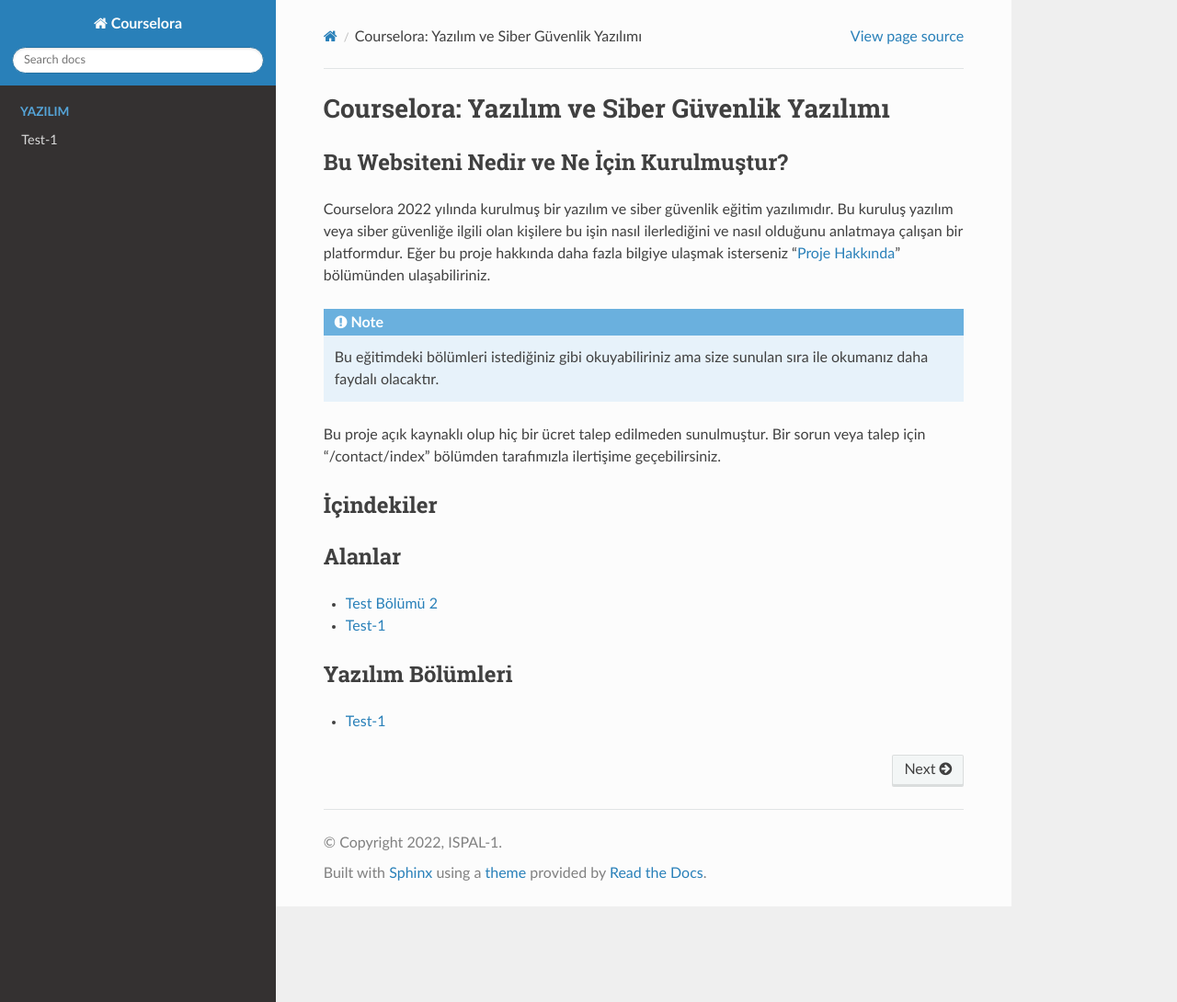
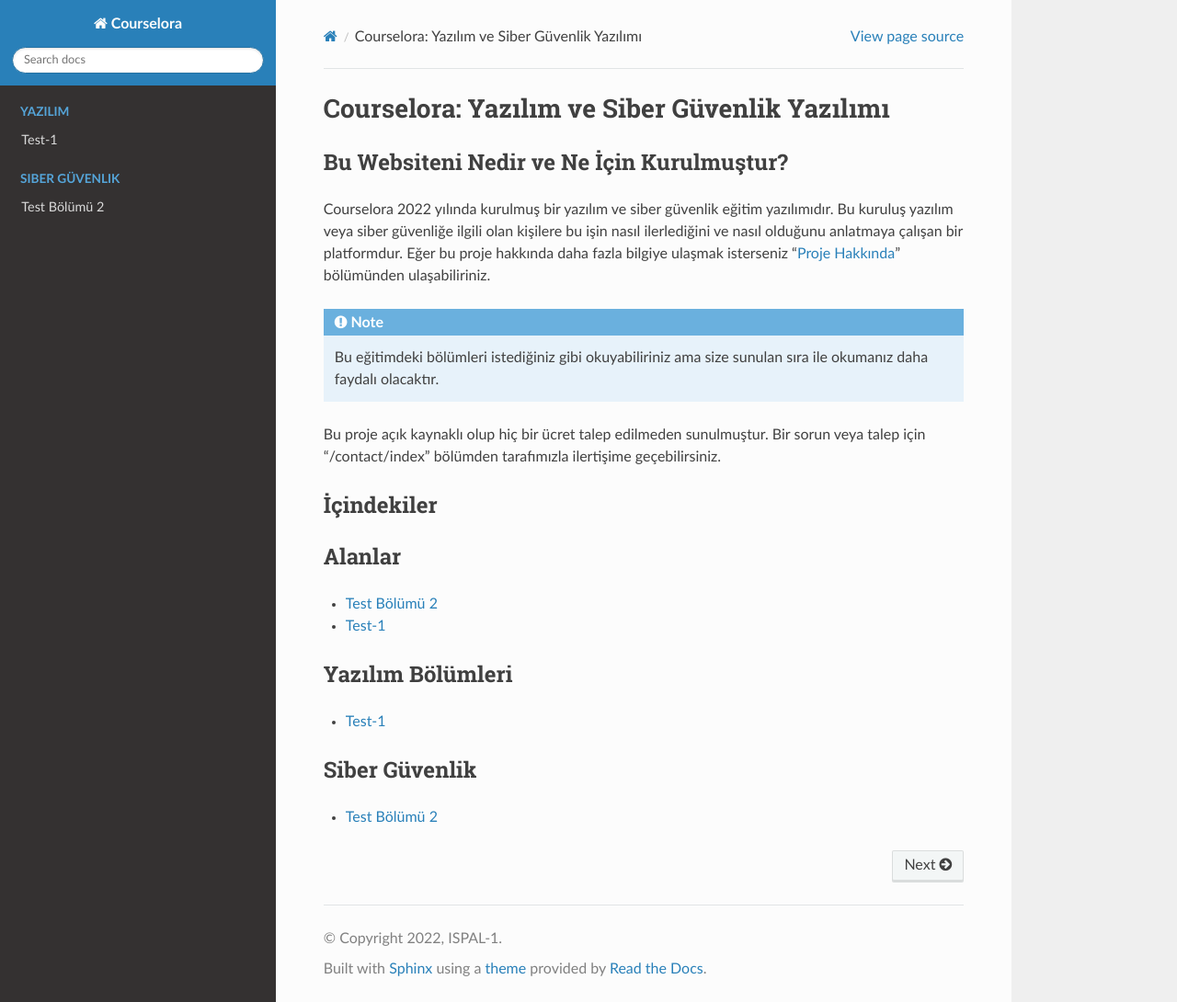
Before and after one commit to courselora/courselora_project, a Sphinx documentation site: the page built from docs/source/index.rst, in a window 1280 px wide and 1090 px high. Shown: the whole window at 92% size. Built offline with Sphinx 7.4.7 and the Read the Docs theme 2.0.0, drawn with Linux system fonts in a browser that asks for light colours; pages that are not in the unit, such as notebooks, are missing from menus.

Commit message:
Update index.rst

```diff
--- a/docs/source/index.rst
+++ b/docs/source/index.rst
@@ -38,3 +38,15 @@
    :caption: Yazilim
 
    /javascript/index
+
+Siber Güvenlik
+--------------
+
+* :doc:`/linux/index`
+
+.. toctree::
+   :maxdepth: 2
+   :hidden:
+   :caption: Siber Güvenlik
+
+   /linux/index
```
